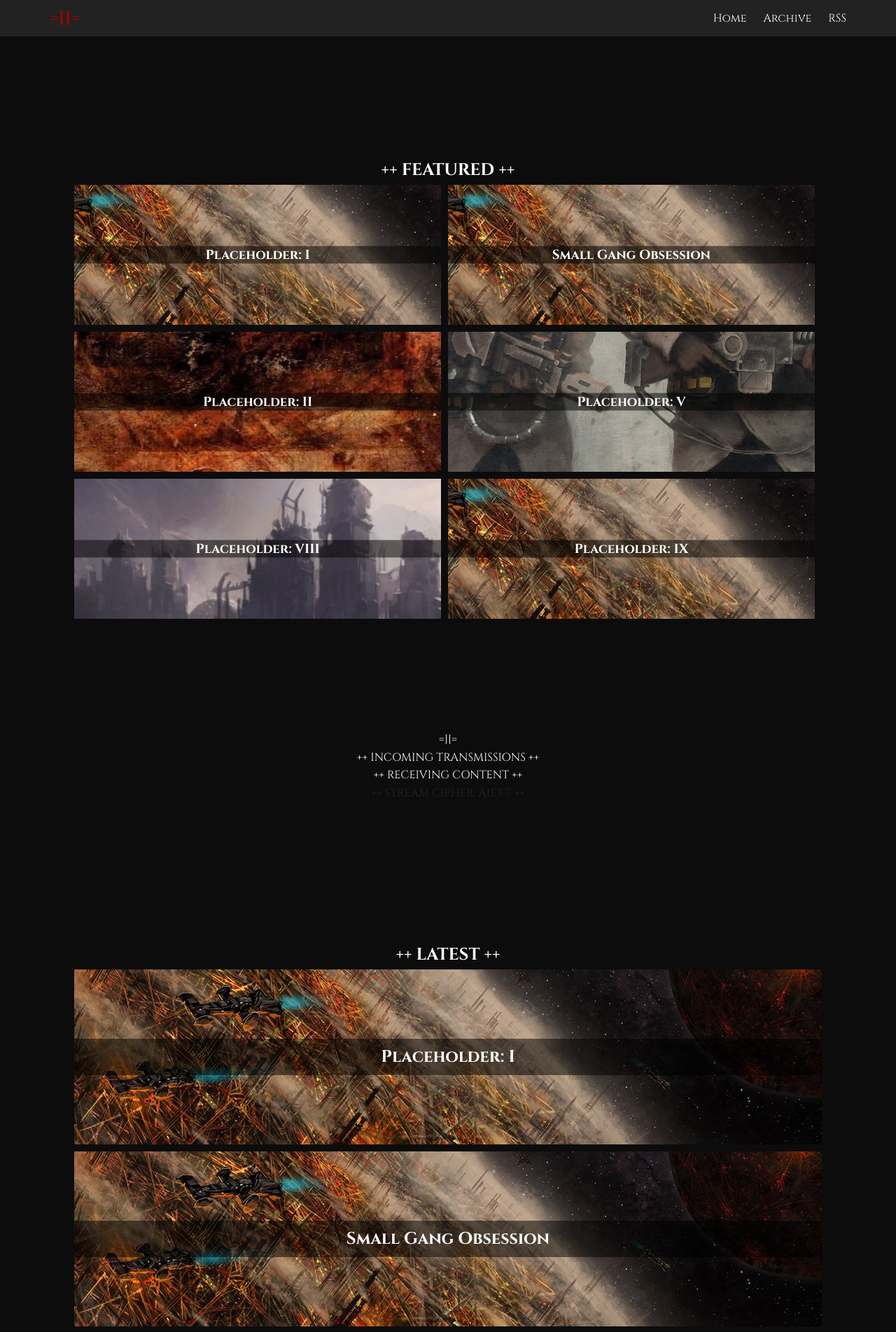
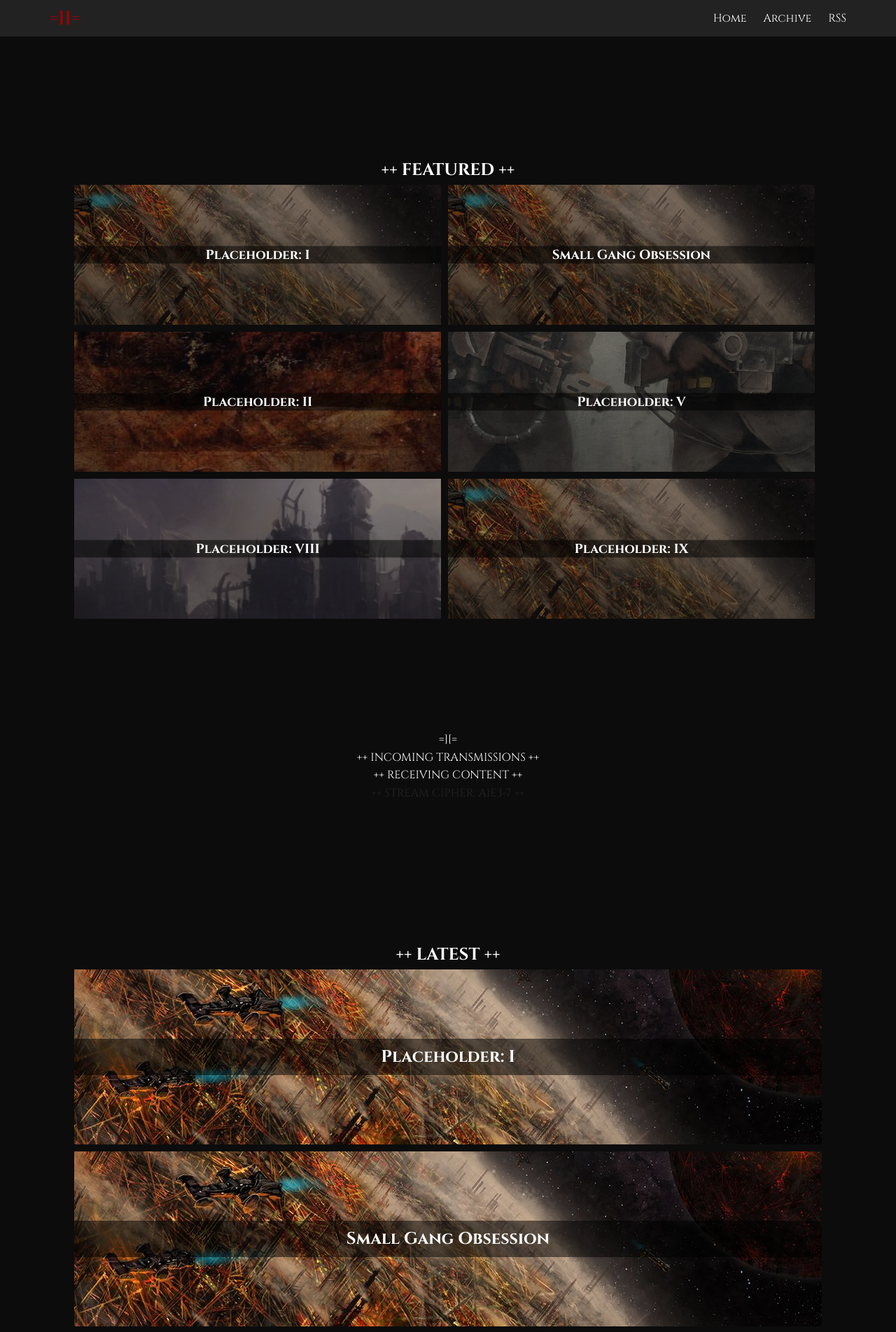
Before and after one commit to bull-sec/inq28, a Jekyll site: the page built from index.md, in a window 1280 px wide. Shown: the top 1903 px of the page at 70% size. Built offline with Jekyll 4.4.1, drawn with Linux system fonts in a browser that asks for light colours.

Commit message:
CSS style changes on images

```diff
--- a/_sass/main.scss
+++ b/_sass/main.scss
@@ -202,6 +202,12 @@ img {
   width: auto; /* Maintain the aspect ratio of the image */
   height: auto; /* Set the image height to its original size */
   transform: translate(-50%, -50%); /* Center the image */
+
+    /* Create the gradient fade effect */
+  mask-image: linear-gradient(to bottom, rgba(0, 0, 0, 1), rgba(0, 0, 0, 0));
+  mask-size: cover;
+  -webkit-mask-image: linear-gradient(to bottom, rgba(0, 0, 0, 1), rgba(0, 0, 0, 0));
+  -webkit-mask-size: cover;
 }
 
 .overlay-container {
@@ -429,15 +435,3 @@ img {
     opacity: 1;
   }
 }
-
-/* Add a faded border to the featured and cover images */
-.featured-post img, .cover-block img {
-  position: relative;
-  z-index: 0; /* Ensure the image is on the correct layer */
-  border-radius: 10px; /* Match the existing image style */
-  box-shadow: 0 0 10px 5px rgba(255, 255, 255, 0.5); /* Light fade effect */
-}
-
-.featured-post:hover img, .cover-block:hover img {
-  box-shadow: 0 0 15px 8px rgba(255, 255, 255, 0.8); /* Stronger fade on hover */
-}
```
